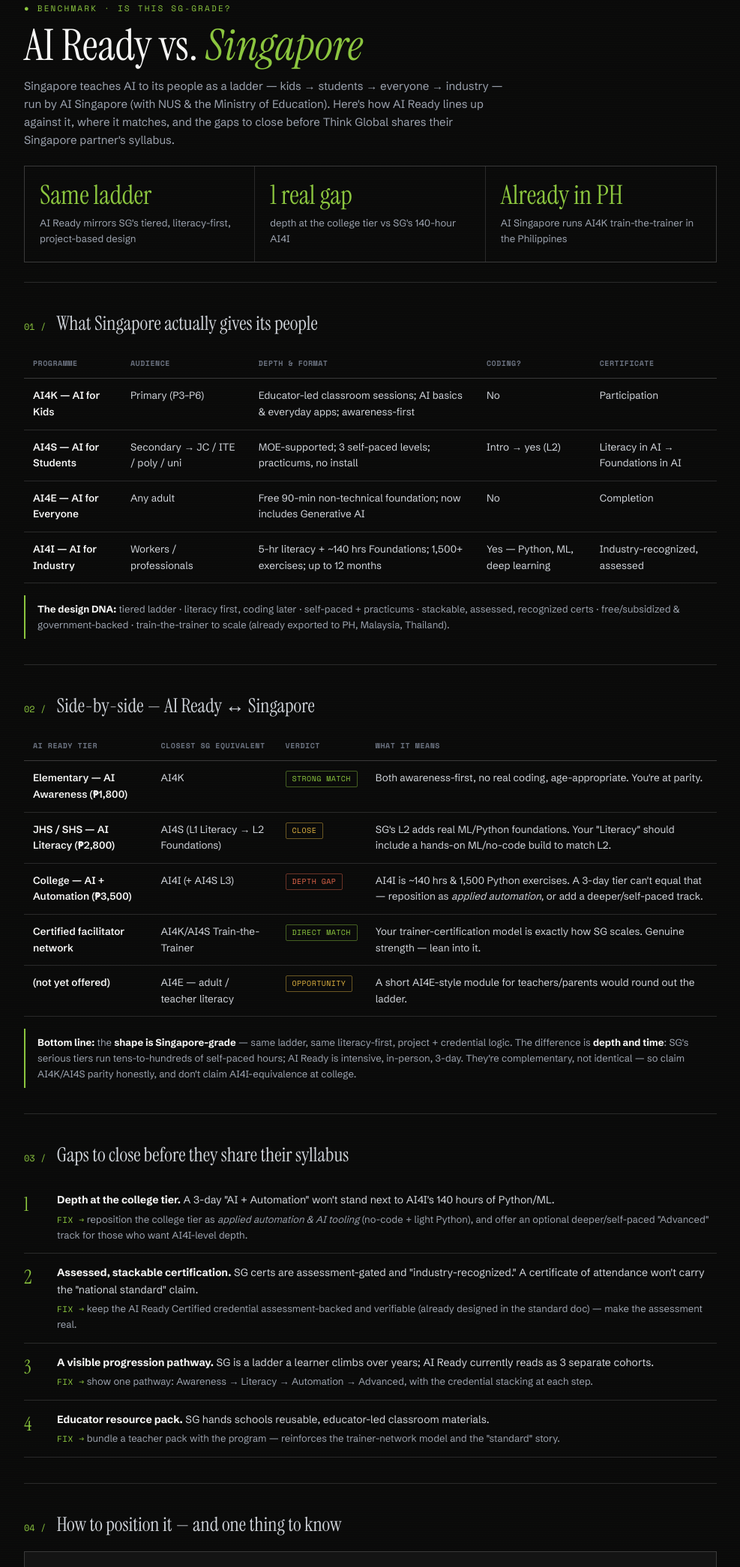
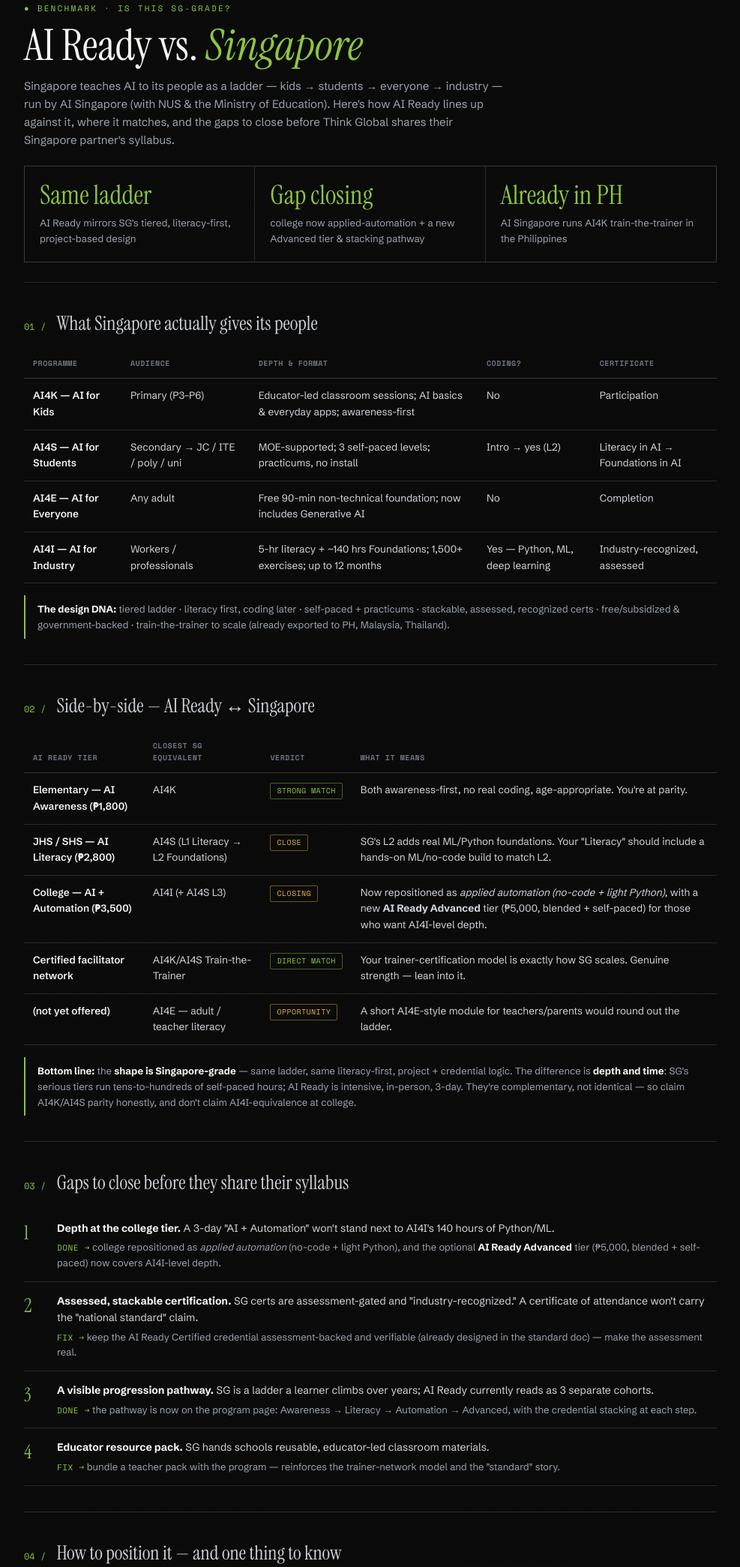
Before and after one commit to likke/tg-deal-internal-0a870c, a plain HTML site: page benchmark.html in a window 1280 px wide. Shown: the part 88-2178 px from the top of the page at 75% size, without its empty margins (146-1133 px from the left). Drawn offline with nearby package versions, Linux system fonts and the light colour scheme.

Commit message:
Internal: add Advanced-tier upside to earnings; mark college depth + pathway gaps closed in benchmark

```diff
--- a/benchmark.html
+++ b/benchmark.html
@@ -65,7 +65,7 @@
     <p class="lede">Singapore teaches AI to its people as a ladder — kids → students → everyone → industry — run by AI Singapore (with NUS &amp; the Ministry of Education). Here's how AI Ready lines up against it, where it matches, and the gaps to close before Think Global shares their Singapore partner's syllabus.</p>
     <div class="stats">
       <div class="stat"><div class="fig">Same ladder</div><div class="lbl">AI Ready mirrors SG's tiered, literacy-first, project-based design</div></div>
-      <div class="stat"><div class="fig">1 real gap</div><div class="lbl">depth at the college tier vs SG's 140-hour AI4I</div></div>
+      <div class="stat"><div class="fig">Gap closing</div><div class="lbl">college now applied-automation + a new Advanced tier &amp; stacking pathway</div></div>
       <div class="stat"><div class="fig">Already in PH</div><div class="lbl">AI Singapore runs AI4K train-the-trainer in the Philippines</div></div>
     </div>
   </div>
@@ -91,7 +91,7 @@
       <tbody>
         <tr><td>Elementary — AI Awareness (₱1,800)</td><td>AI4K</td><td><span class="pill ok">Strong match</span></td><td>Both awareness-first, no real coding, age-appropriate. You're at parity.</td></tr>
         <tr><td>JHS / SHS — AI Literacy (₱2,800)</td><td>AI4S (L1 Literacy → L2 Foundations)</td><td><span class="pill part">Close</span></td><td>SG's L2 adds real ML/Python foundations. Your "Literacy" should include a hands-on ML/no-code build to match L2.</td></tr>
-        <tr><td>College — AI + Automation (₱3,500)</td><td>AI4I (+ AI4S L3)</td><td><span class="pill gap">Depth gap</span></td><td>AI4I is ~140 hrs &amp; 1,500 Python exercises. A 3-day tier can't equal that — reposition as <i>applied automation</i>, or add a deeper/self-paced track.</td></tr>
+        <tr><td>College — AI + Automation (₱3,500)</td><td>AI4I (+ AI4S L3)</td><td><span class="pill part">Closing</span></td><td>Now repositioned as <i>applied automation (no-code + light Python)</i>, with a new <b>AI Ready Advanced</b> tier (₱5,000, blended + self-paced) for those who want AI4I-level depth.</td></tr>
         <tr><td>Certified facilitator network</td><td>AI4K/AI4S Train-the-Trainer</td><td><span class="pill ok">Direct match</span></td><td>Your trainer-certification model is exactly how SG scales. Genuine strength — lean into it.</td></tr>
         <tr><td>(not yet offered)</td><td>AI4E — adult / teacher literacy</td><td><span class="pill part">Opportunity</span></td><td>A short AI4E-style module for teachers/parents would round out the ladder.</td></tr>
       </tbody>
@@ -103,11 +103,11 @@
     <div class="sec-head"><span class="sec-idx">03 /</span><span class="sec-title">Gaps to close before they share their syllabus</span></div>
     <ol class="gaps">
       <li><b>Depth at the college tier.</b> A 3-day "AI + Automation" won't stand next to AI4I's 140 hours of Python/ML.
-        <span class="fix"><span>Fix →</span> reposition the college tier as <i>applied automation &amp; AI tooling</i> (no-code + light Python), and offer an optional deeper/self-paced "Advanced" track for those who want AI4I-level depth.</span></li>
+        <span class="fix"><span style="color:var(--signal)">Done →</span> college repositioned as <i>applied automation</i> (no-code + light Python), and the optional <b>AI Ready Advanced</b> tier (₱5,000, blended + self-paced) now covers AI4I-level depth.</span></li>
       <li><b>Assessed, stackable certification.</b> SG certs are assessment-gated and "industry-recognized." A certificate of attendance won't carry the "national standard" claim.
         <span class="fix"><span>Fix →</span> keep the AI Ready Certified credential assessment-backed and verifiable (already designed in the standard doc) — make the assessment real.</span></li>
       <li><b>A visible progression pathway.</b> SG is a ladder a learner climbs over years; AI Ready currently reads as 3 separate cohorts.
-        <span class="fix"><span>Fix →</span> show one pathway: Awareness → Literacy → Automation → Advanced, with the credential stacking at each step.</span></li>
+        <span class="fix"><span style="color:var(--signal)">Done →</span> the pathway is now on the program page: Awareness → Literacy → Automation → Advanced, with the credential stacking at each step.</span></li>
       <li><b>Educator resource pack.</b> SG hands schools reusable, educator-led classroom materials.
         <span class="fix"><span>Fix →</span> bundle a teacher pack with the program — reinforces the trainer-network model and the "standard" story.</span></li>
     </ol>
```
Also changed, not shown: earnings.html (+14 -1 lines).
